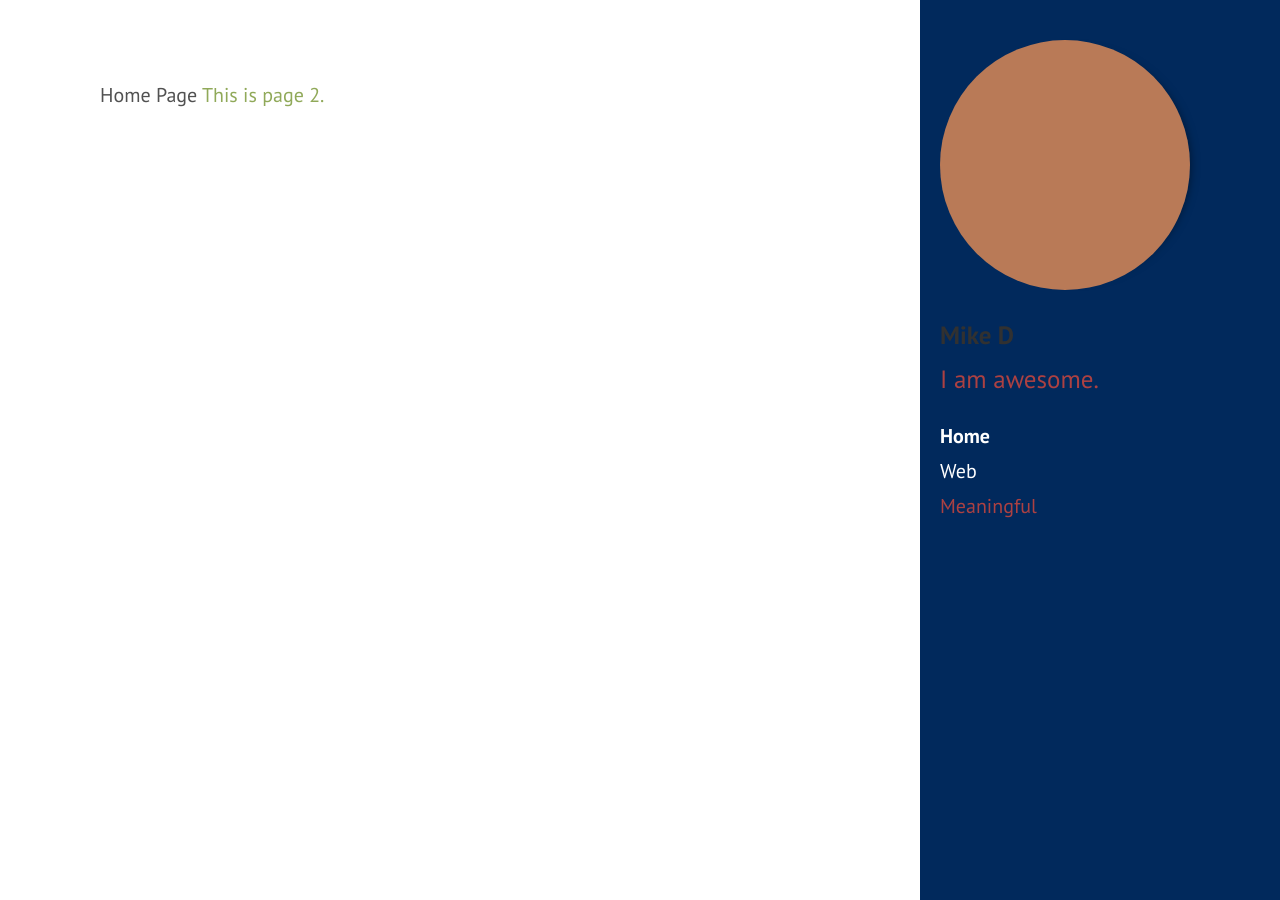
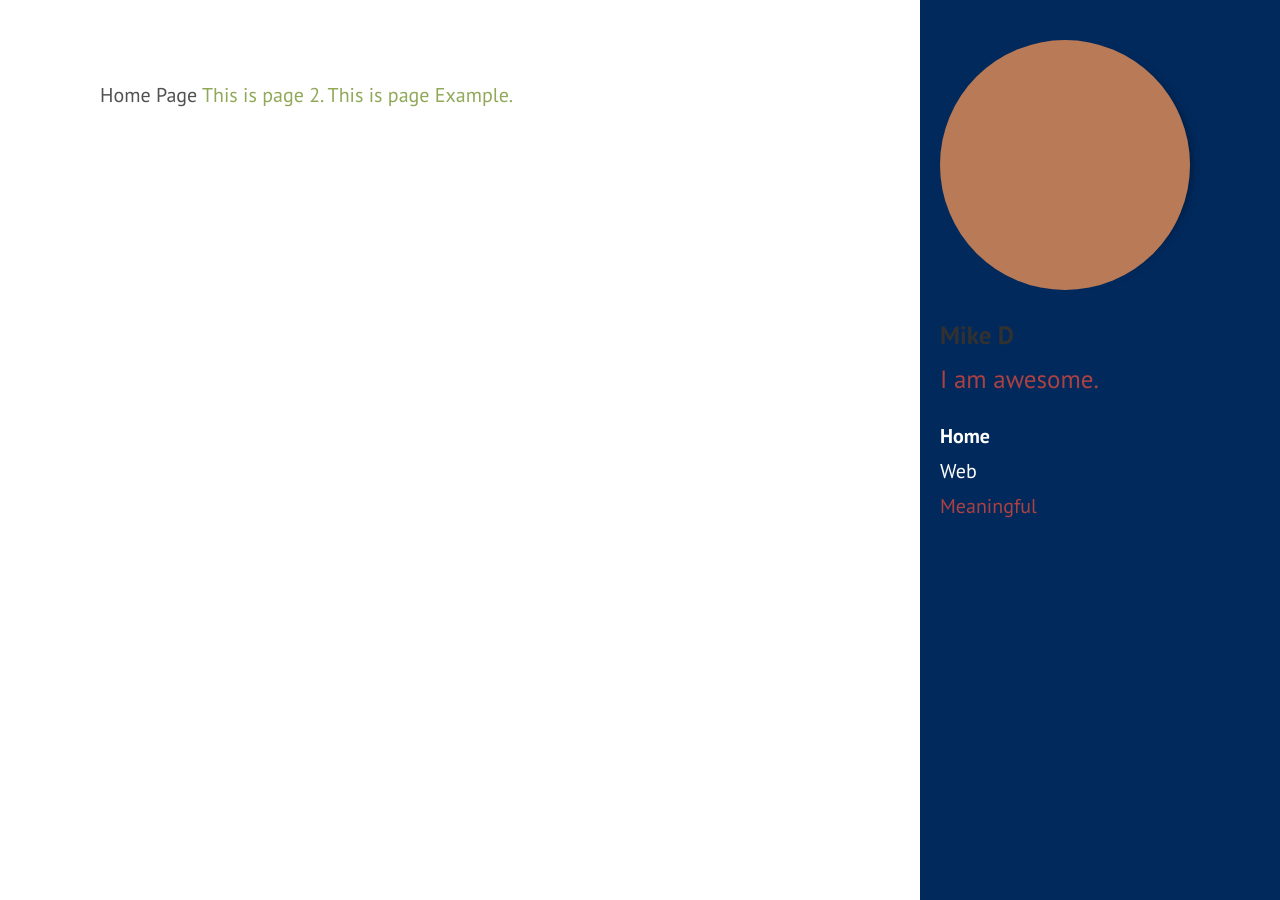
Before and after one commit to mike1d/mike1d.github.io, a Jekyll site: the page built from index.html, in a window 1280 px wide. Built offline with Jekyll 4.4.1, drawn with Linux system fonts in a browser that asks for light colours.

Commit message:
Update index.html

```diff
--- a/index.html
+++ b/index.html
@@ -6,3 +6,4 @@ title: Home
 Home Page
 
 <a href="example-content">This is page 2.</a>
+<a href="example">This is page Example.</a>
```
